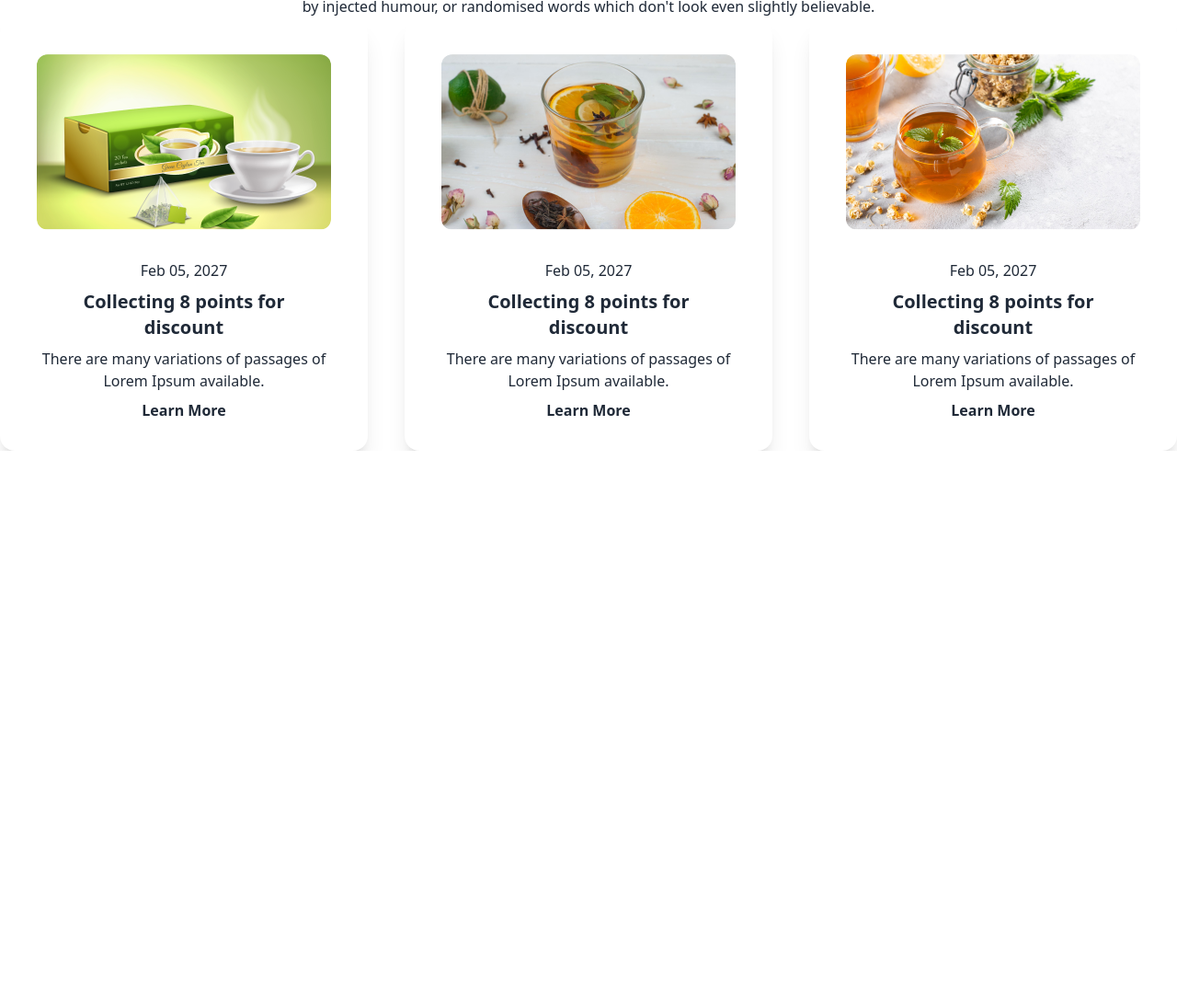
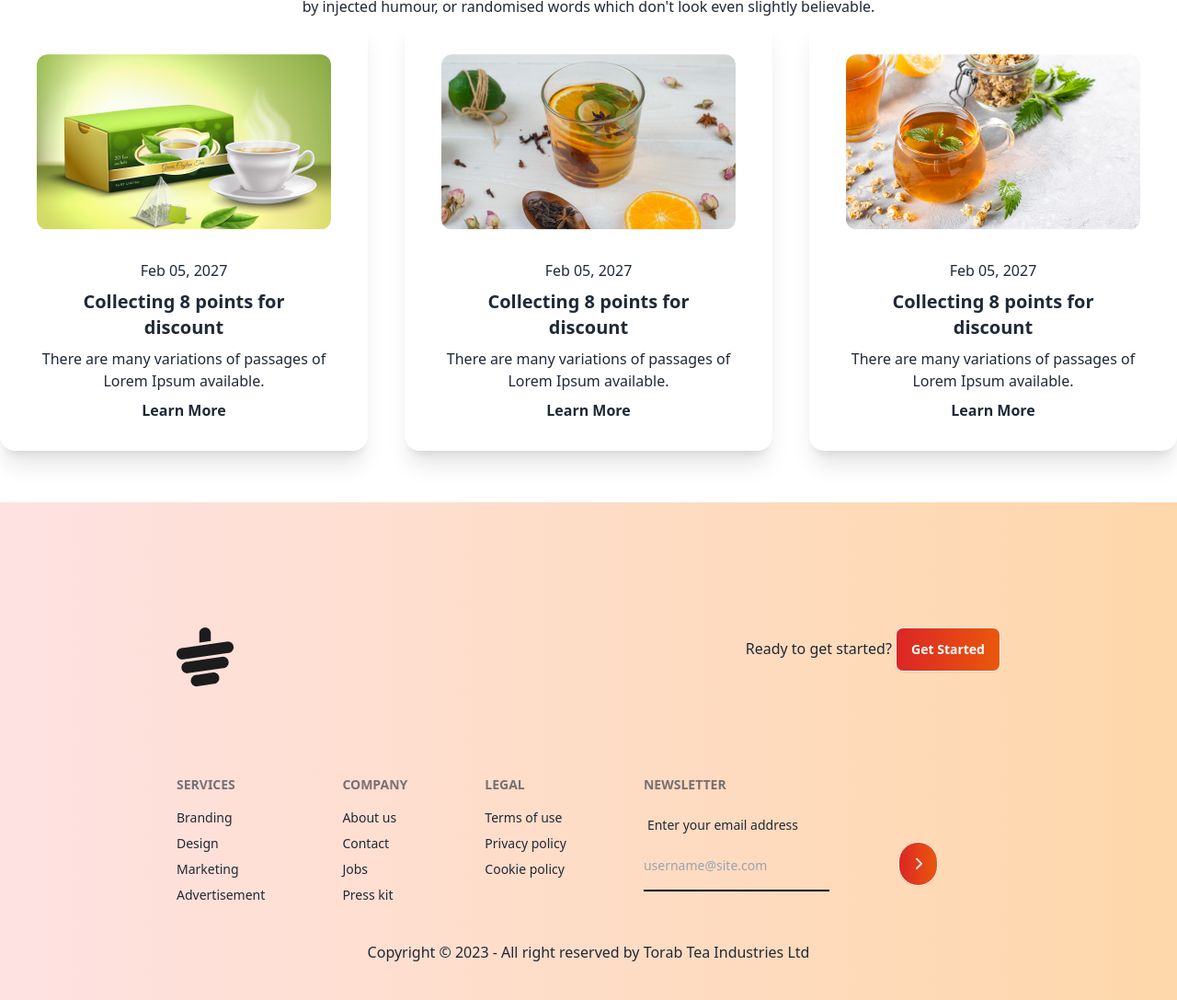
Before and after one commit to Torabarnob203311003/Tea-House, a plain HTML site: page index.html in a window 1280 px wide. Shown: the part 2970-4057 px from the top of the page at 92% size. Before the commit the page ends 3460 px from the top, so only its background shows below. Drawn offline with nearby package versions, Linux system fonts and the light colour scheme.

Commit message:
project complete

```diff
--- a/index.html
+++ b/index.html
@@ -266,5 +266,54 @@
 
     </main>
 
+     <footer class="px-4 lg:px-48 py-10  bg-gradient-to-r from-red-100 to-orange-200 text-base-content mt-14">
+        <div class="flex justify-between my-24">
+            <img src="images/cup.png" alt="">
+            <p>
+                <span>Ready to get started?</span>
+                <button class="btn bg-gradient-to-r from-red-600 to-orange-600 text-white">Get Started</button>
+            </p>
+        </div>
+        <div class="footer">
+            <div>
+                <span class="footer-title">Services</span>
+                <a class="link link-hover">Branding</a>
+                <a class="link link-hover">Design</a>
+                <a class="link link-hover">Marketing</a>
+                <a class="link link-hover">Advertisement</a>
+            </div>
+            <div>
+                <span class="footer-title">Company</span>
+                <a class="link link-hover">About us</a>
+                <a class="link link-hover">Contact</a>
+                <a class="link link-hover">Jobs</a>
+                <a class="link link-hover">Press kit</a>
+            </div>
+            <div>
+                <span class="footer-title">Legal</span>
+                <a class="link link-hover">Terms of use</a>
+                <a class="link link-hover">Privacy policy</a>
+                <a class="link link-hover">Cookie policy</a>
+            </div>
+            <div>
+                <span class="footer-title">Newsletter</span>
+                <div class="form-control w-80">
+                    <label class="label">
+                        <span class="label-text">Enter your email address</span>
+                    </label>
+                    <div class="relative">
+                        <input type="text" placeholder="username@site.com" class="py-4 bg-transparent border-b-2 border-black outline-none" />
+                        <button class="btn text-white absolute top-0 right-0 rounded-full  bg-gradient-to-r from-red-600 to-orange-600">
+                            <i class="fa-solid fa-chevron-right"></i>
+                        </button>
+                    </div>
+                </div>
+            </div>
+        </div>
+        <div class="mt-10 text-center">
+            <p>Copyright © 2023 - All right reserved by Torab Tea Industries Ltd</p>
+        </div>
+    </footer>
+
  </body>
  </html>
```
Also changed, not shown: 1 other file.
